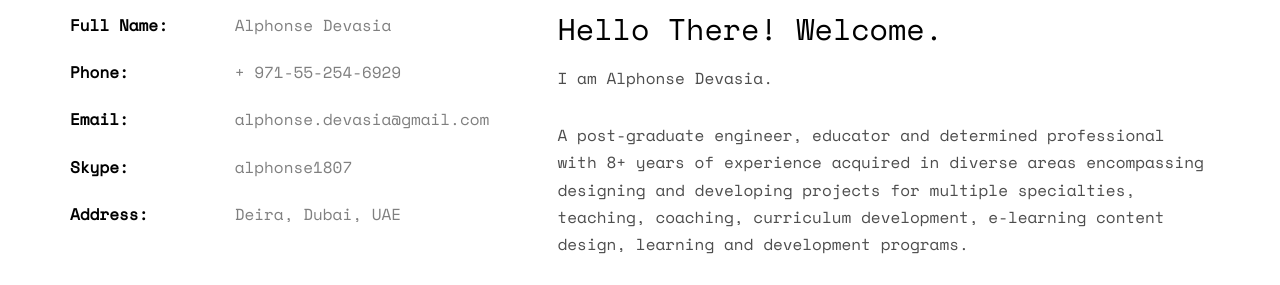
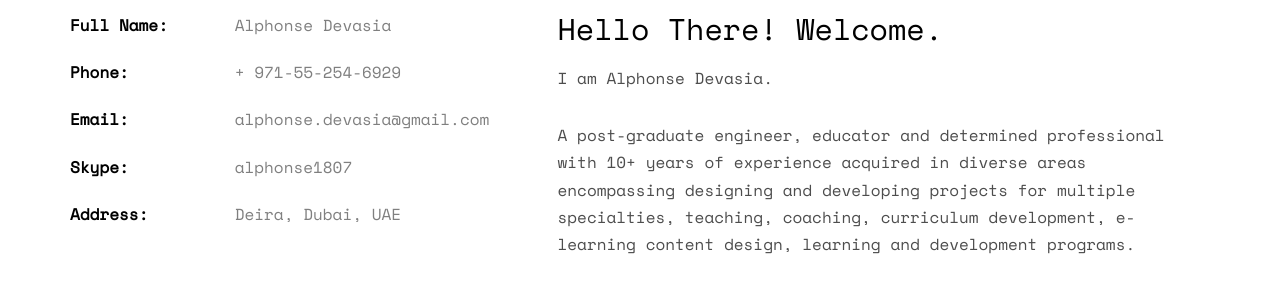
Before and after one commit to alphonse-devasia/alphonse-devasia.github.io, a plain HTML site: page index_backup.html in a window 1280 px wide. Shown: the part 1060-1345 px from the top of the page. Drawn offline with nearby package versions, Linux system fonts and the light colour scheme; files whose address does not match are found by name.

Commit message:
Update index_backup.html

```diff
--- a/index_backup.html
+++ b/index_backup.html
@@ -95,7 +95,7 @@
 				<div class="col-md-7">
 					<h2>Hello There! Welcome.</h2>
 					<p>I am Alphonse Devasia.</p>
-					<p>A post-graduate engineer, educator and determined professional with 8+ years of experience acquired in diverse areas encompassing designing and developing projects for multiple specialties, teaching, coaching, curriculum development, e-learning content design, learning and development programs.</p>
+					<p>A post-graduate engineer, educator and determined professional with 10+ years of experience acquired in diverse areas encompassing designing and developing projects for multiple specialties, teaching, coaching, curriculum development, e-learning content design, learning and development programs.</p>
 					<p>
 						<ul class="fh5co-social-icons">
 							<li><a href="https://www.linkedin.com/in/alphonse-devasia-80628321/" target="_blank"><i class="icon-linkedin2"></i></a></li>
```
